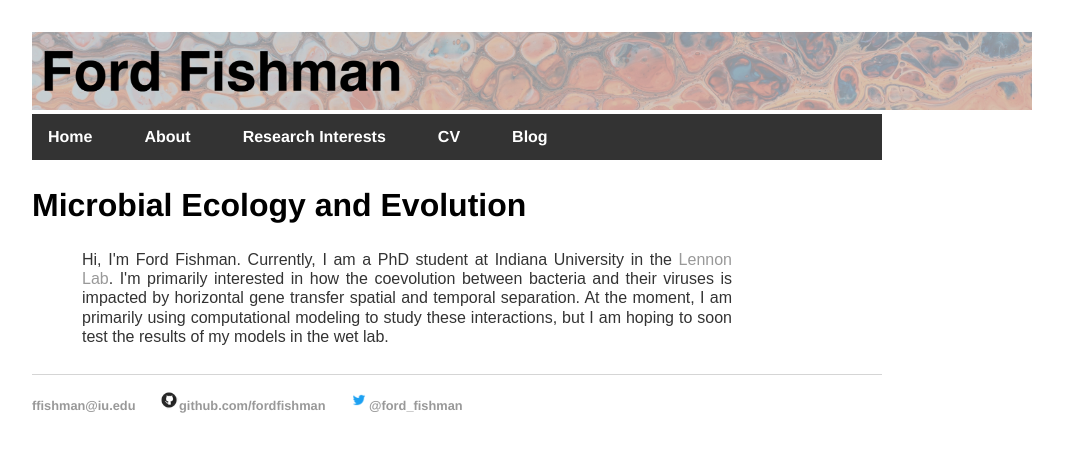
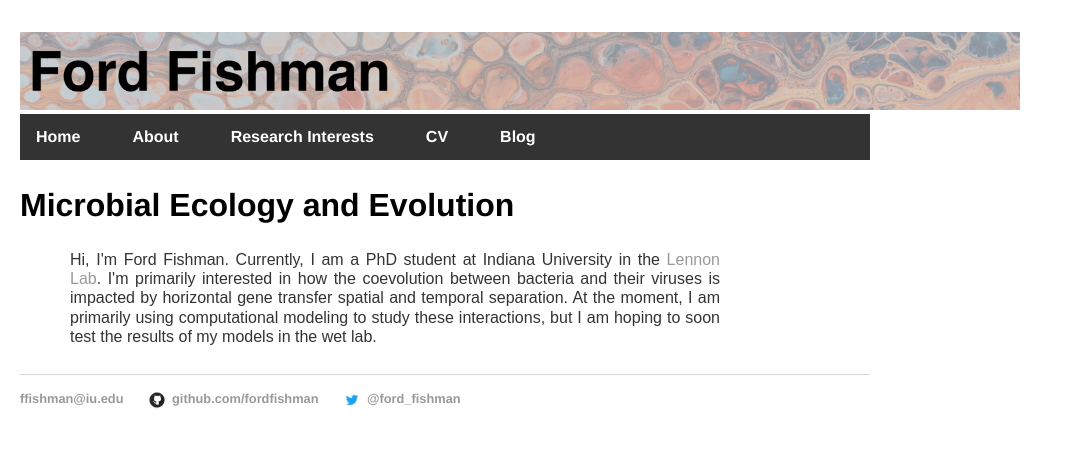
Before and after one commit to fordfishman/fordfishman.github.io, a Jekyll site: the page built from index.html, in a window 1280 px wide. Shown: the top 452 px of the page, without its empty margins (0-1075 px from the left). Built offline with Jekyll 4.4.1, drawn with Linux system fonts in a browser that asks for light colours.

Commit message:
Align icons

```diff
--- a/css/main.css
+++ b/css/main.css
@@ -7,7 +7,7 @@ body {
   body {
     padding-top: 24px;
     padding-right: 24px;
-    padding-left: 24px;
+    padding-left: 12px;
   }
 }
 nav ul {
@@ -103,6 +103,8 @@ ul.posts li {
   height: 20px;
   width: 20px;
   position: relative;
+  padding-right: 5px;
+  vertical-align: middle;
 }
 
 .icon-twitter {
```
